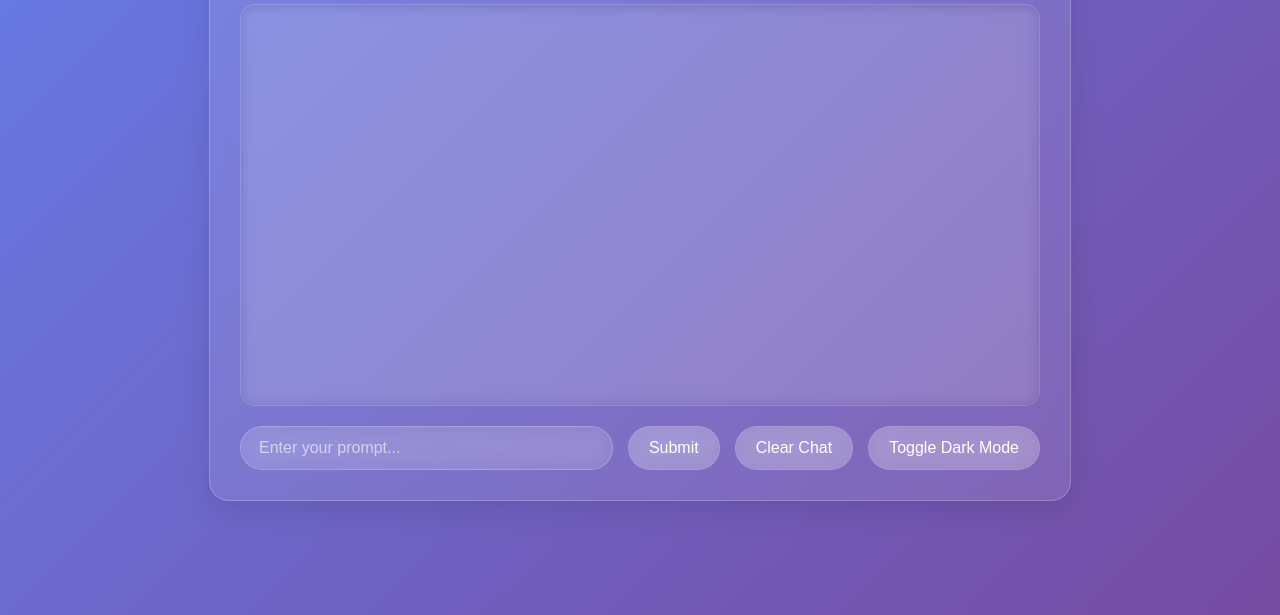
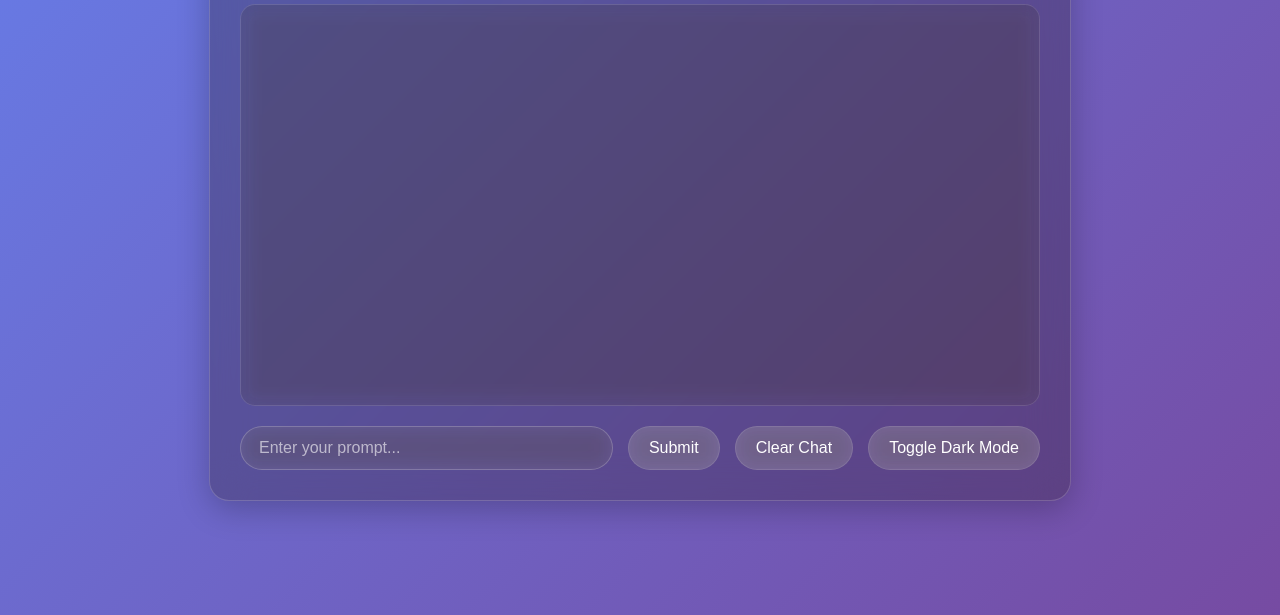
Before and after one commit to UdomHorn/Mini-ai-Assistant, a website: page public/index.html in a window 1280 px wide. Shown: the part 225-840 px from the top of the page. Drawn offline with nearby package versions, Linux system fonts and the light colour scheme.

Commit message:
change color

```diff
--- a/public/style.css
+++ b/public/style.css
@@ -13,14 +13,14 @@ body {
 .container {
   max-width: 800px;
   width: 100%;
-  background: rgba(255, 255, 255, 0.1);
+  background: rgba(30, 15, 10, 0.25);
   backdrop-filter: blur(20px);
   -webkit-backdrop-filter: blur(20px);
   padding: 30px;
   border-radius: 20px;
-  border: 1px solid rgba(255, 255, 255, 0.2);
-  box-shadow: 0 8px 32px rgba(0, 0, 0, 0.1);
-  color: #333;
+  border: 1px solid rgba(255, 255, 255, 0.18);
+  box-shadow: 0 8px 32px rgba(0, 0, 0, 0.23);
+  color: #efe3d7;
 }
 
 h1 {
@@ -172,9 +172,3 @@ button:hover {
 .dark-mode .chat-container {
   border-color: #666;
 }
-
-.dark-mode #prompt-input {
-  background-color: #555;
-  color: #fff;
-  border-color: #666;
-}
```
